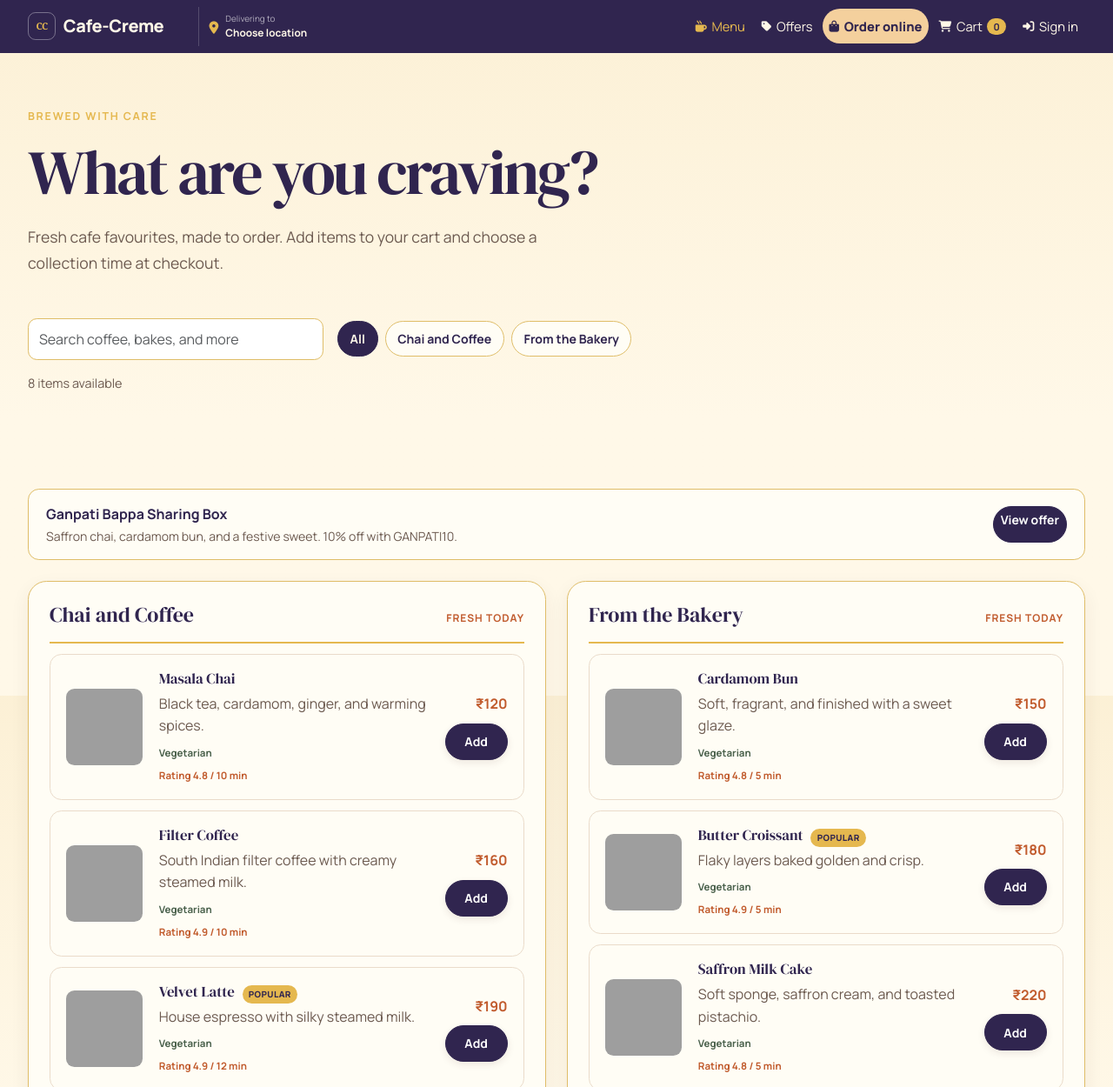
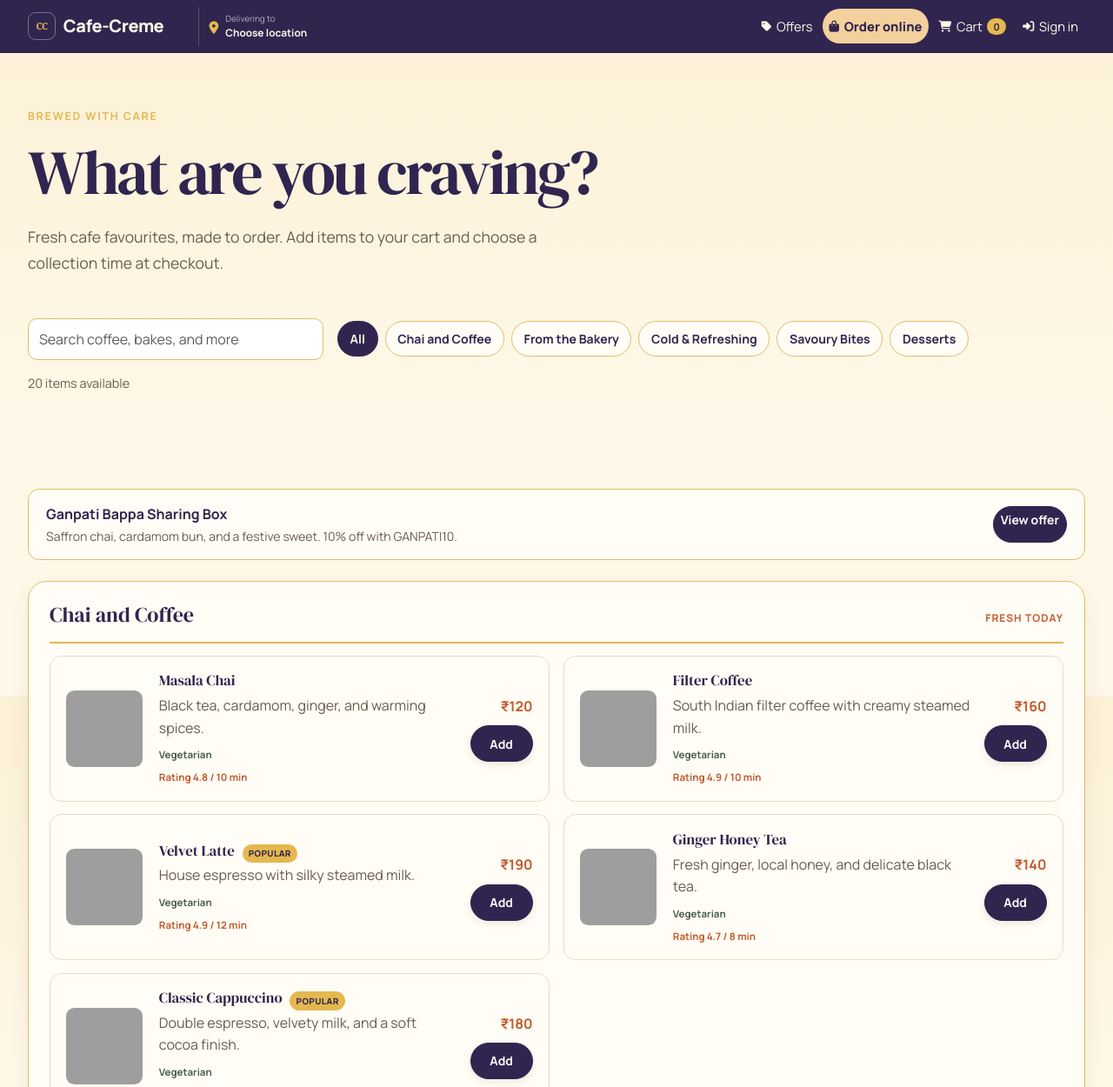
Before and after one commit to SameerMandavia/Cafe-Creme-Frontend, a plain HTML site: page html/menu.html in a window 1280 px wide. Shown: the top 1250 px of the page at 87% size. Drawn offline with nearby package versions, Linux system fonts and the light colour scheme; grey boxes are pictures that could not be loaded.

Commit message:
Added more dishes.

```diff
--- a/css/menu.css
+++ b/css/menu.css
@@ -162,3 +162,12 @@
 .menu-customisation .custom-check { grid-column: 1 / -1; display: flex; grid-template-columns: auto 1fr; align-items: center; gap: 0.5rem; font-weight: 700; }
 .menu-customisation .custom-check input { accent-color: var(--coffee); }
 @media (max-width: 575px) { .menu-customisation { grid-template-columns: 1fr; } }
+
+/* The larger catalog is grouped in full-width sections so every product card
+   shares the same rhythm instead of creating uneven half-column blocks. */
+@media (min-width: 768px) {
+    #menu-categories > [class*="col-"] { flex: 0 0 100%; width: 100%; }
+    .menu-group { display: grid; grid-template-columns: repeat(2, minmax(0, 1fr)); gap: 0.9rem 1rem; height: 100%; }
+    .menu-group-heading { grid-column: 1 / -1; }
+    .menu-item { height: 100%; margin-top: 0; }
+}
--- a/javascript/layout.js
+++ b/javascript/layout.js
@@ -13,7 +13,7 @@ const navigation = `
       <div class="collapse navbar-collapse" id="navbarNav">
         <div class="nav-location"><span aria-hidden="true"><i class="fa-solid fa-location-dot"></i></span><div><small>Delivering to</small><strong>Choose location</strong></div></div>
         <ul class="navbar-nav ms-auto align-items-lg-center">
-          <li class="nav-item"><a class="nav-link" href="menu.html"><i class="fa-solid fa-mug-hot" aria-hidden="true"></i> Menu</a></li><li class="nav-item"><a class="nav-link" href="offers.html"><i class="fa-solid fa-tag" aria-hidden="true"></i> Offers</a></li><li class="nav-item nav-cta-item"><a class="nav-link nav-cta" href="menu.html"><i class="fa-solid fa-bag-shopping" aria-hidden="true"></i> Order online</a></li><li class="nav-item" id="cart-nav"><a class="nav-link cart-link" href="cart.html" aria-label="View cart"><i class="fa-solid fa-cart-shopping" aria-hidden="true"></i> <span class="cart-label">Cart</span> <span class="badge rounded-pill" id="cart-count">0</span></a></li><li class="nav-item" id="account-nav"></li>
+          <li class="nav-item"><a class="nav-link" href="offers.html"><i class="fa-solid fa-tag" aria-hidden="true"></i> Offers</a></li><li class="nav-item nav-cta-item"><a class="nav-link nav-cta" href="menu.html"><i class="fa-solid fa-bag-shopping" aria-hidden="true"></i> Order online</a></li><li class="nav-item" id="cart-nav"><a class="nav-link cart-link" href="cart.html" aria-label="View cart"><i class="fa-solid fa-cart-shopping" aria-hidden="true"></i> <span class="cart-label">Cart</span> <span class="badge rounded-pill" id="cart-count">0</span></a></li><li class="nav-item" id="account-nav"></li>
         </ul>
       </div>
     </div>
--- a/javascript/menu-data.js
+++ b/javascript/menu-data.js
@@ -6,7 +6,19 @@ const defaultMenuItems = [
   { id: "cardamom-bun", name: "Cardamom Bun", description: "Soft, fragrant, and finished with a sweet glaze.", category: "From the Bakery", price: 150, dietary: "Vegetarian", rating: 4.8, prepTime: "5 min", image: "https://images.unsplash.com/photo-1509440159596-0249088772ff?auto=format&fit=crop&w=240&q=80" },
   { id: "butter-croissant", name: "Butter Croissant", description: "Flaky layers baked golden and crisp.", category: "From the Bakery", price: 180, dietary: "Vegetarian", rating: 4.9, prepTime: "5 min", isPopular: true, image: "https://images.unsplash.com/photo-1555507036-ab1f4038808a?auto=format&fit=crop&w=240&q=80" },
   { id: "saffron-milk-cake", name: "Saffron Milk Cake", description: "Soft sponge, saffron cream, and toasted pistachio.", category: "From the Bakery", price: 220, dietary: "Vegetarian", rating: 4.8, prepTime: "5 min", image: "https://images.unsplash.com/photo-1578985545062-69928b1d9587?auto=format&fit=crop&w=240&q=80" },
-  { id: "chocolate-brownie", name: "Chocolate Brownie", description: "Rich dark chocolate with a fudgy centre.", category: "From the Bakery", price: 170, dietary: "Vegetarian", rating: 4.7, prepTime: "5 min", image: "https://images.unsplash.com/photo-1606313564200-e75d5e30476c?auto=format&fit=crop&w=240&q=80" }
+  { id: "chocolate-brownie", name: "Chocolate Brownie", description: "Rich dark chocolate with a fudgy centre.", category: "From the Bakery", price: 170, dietary: "Vegetarian", rating: 4.7, prepTime: "5 min", image: "https://images.unsplash.com/photo-1606313564200-e75d5e30476c?auto=format&fit=crop&w=240&q=80" },
+  { id: "cappuccino", name: "Classic Cappuccino", description: "Double espresso, velvety milk, and a soft cocoa finish.", category: "Chai and Coffee", price: 180, dietary: "Vegetarian", rating: 4.8, prepTime: "10 min", isPopular: true, image: "https://images.unsplash.com/photo-1534778101976-62847782c213?auto=format&fit=crop&w=240&q=80" },
+  { id: "cold-coffee", name: "Cafe Cold Coffee", description: "Chilled coffee blended with milk and a hint of vanilla.", category: "Cold & Refreshing", price: 210, dietary: "Vegetarian", rating: 4.8, prepTime: "8 min", image: "https://images.unsplash.com/photo-1461023058943-07fcbe16d735?auto=format&fit=crop&w=240&q=80" },
+  { id: "iced-peach-tea", name: "Iced Peach Tea", description: "Black tea, ripe peach, citrus, and plenty of ice.", category: "Cold & Refreshing", price: 180, dietary: "Vegan", rating: 4.6, prepTime: "6 min", image: "https://images.unsplash.com/photo-1556679343-c7306c1976bc?auto=format&fit=crop&w=240&q=80" },
+  { id: "mango-saffron-lassi", name: "Mango Saffron Lassi", description: "Creamy Alphonso mango, yogurt, saffron, and pistachio.", category: "Cold & Refreshing", price: 220, dietary: "Vegetarian", rating: 4.7, prepTime: "7 min", image: "https://images.unsplash.com/photo-1577805947697-89e18249d767?auto=format&fit=crop&w=240&q=80" },
+  { id: "veg-grilled-sandwich", name: "Veg Grilled Sandwich", description: "Grilled sourdough, vegetables, cheese, and our house spread.", category: "Savoury Bites", price: 240, dietary: "Vegetarian", rating: 4.7, prepTime: "15 min", image: "https://images.unsplash.com/photo-1528735602780-2552fd46c7af?auto=format&fit=crop&w=240&q=80" },
+  { id: "paneer-tikka-sandwich", name: "Paneer Tikka Sandwich", description: "Smoky paneer, peppers, mint chutney, and toasted bread.", category: "Savoury Bites", price: 280, dietary: "Vegetarian", rating: 4.8, prepTime: "18 min", image: "https://images.unsplash.com/photo-1553909489-cd47e0907980?auto=format&fit=crop&w=240&q=80" },
+  { id: "creamy-pesto-pasta", name: "Creamy Pesto Pasta", description: "Penne tossed in basil pesto, cream, parmesan, and herbs.", category: "Savoury Bites", price: 320, dietary: "Vegetarian", rating: 4.7, prepTime: "20 min", image: "https://images.unsplash.com/photo-1473093295043-cdd812d0e601?auto=format&fit=crop&w=240&q=80" },
+  { id: "loaded-peri-peri-fries", name: "Loaded Peri-Peri Fries", description: "Crisp fries, cheese sauce, herbs, and a bright peri-peri kick.", category: "Savoury Bites", price: 220, dietary: "Vegetarian", rating: 4.6, prepTime: "12 min", image: "https://images.unsplash.com/photo-1573080496219-bb080dd4f877?auto=format&fit=crop&w=240&q=80" },
+  { id: "blueberry-cheesecake", name: "Blueberry Cheesecake", description: "Silky baked cheesecake with blueberry compote.", category: "Desserts", price: 260, dietary: "Vegetarian", rating: 4.9, prepTime: "5 min", isPopular: true, image: "https://images.unsplash.com/photo-1533134242443-d4fd215305ad?auto=format&fit=crop&w=240&q=80" },
+  { id: "classic-tiramisu", name: "Classic Tiramisu", description: "Coffee-soaked sponge, mascarpone cream, and cocoa.", category: "Desserts", price: 280, dietary: "Contains egg", rating: 4.8, prepTime: "5 min", image: "https://images.unsplash.com/photo-1571877227200-a0d98ea607e9?auto=format&fit=crop&w=240&q=80" },
+  { id: "gulab-jamun-cheesecake", name: "Gulab Jamun Cheesecake", description: "A Cafe-Creme twist with cardamom, cream cheese, and gulab jamun.", category: "Desserts", price: 290, dietary: "Vegetarian", rating: 4.8, prepTime: "5 min", image: "https://images.unsplash.com/photo-1551024506-0BCCd828d307?auto=format&fit=crop&w=240&q=80" },
+  { id: "dark-hot-chocolate", name: "Dark Hot Chocolate", description: "Rich dark cocoa, steamed milk, and a toasted marshmallow finish.", category: "Desserts", price: 210, dietary: "Vegetarian", rating: 4.8, prepTime: "10 min", image: "https://images.unsplash.com/photo-1542990253-0d0f5be5f0ed?auto=format&fit=crop&w=240&q=80" }
 ];
 
 function formatCurrency(amount) { return `${String.fromCodePoint(0x20B9)}${Number(amount || 0).toLocaleString("en-IN")}`; }
@@ -25,7 +37,15 @@ function getMenuItems() {
     localStorage.setItem("cafe-creme-menu", JSON.stringify(initialItems));
     return initialItems;
   }
-  return JSON.parse(savedItems).map(normaliseMenuItem);
+  const saved = JSON.parse(savedItems).map(normaliseMenuItem);
+  const existingIds = new Set(saved.map((item) => item.id));
+  const missingDefaults = defaultMenuItems.filter((item) => !existingIds.has(item.id)).map(normaliseMenuItem);
+  if (missingDefaults.length) {
+    const merged = [...saved, ...missingDefaults];
+    localStorage.setItem("cafe-creme-menu", JSON.stringify(merged));
+    return merged;
+  }
+  return saved;
 }
 
 function saveMenuItems(items) { localStorage.setItem("cafe-creme-menu", JSON.stringify(items.map(normaliseMenuItem))); }
```
